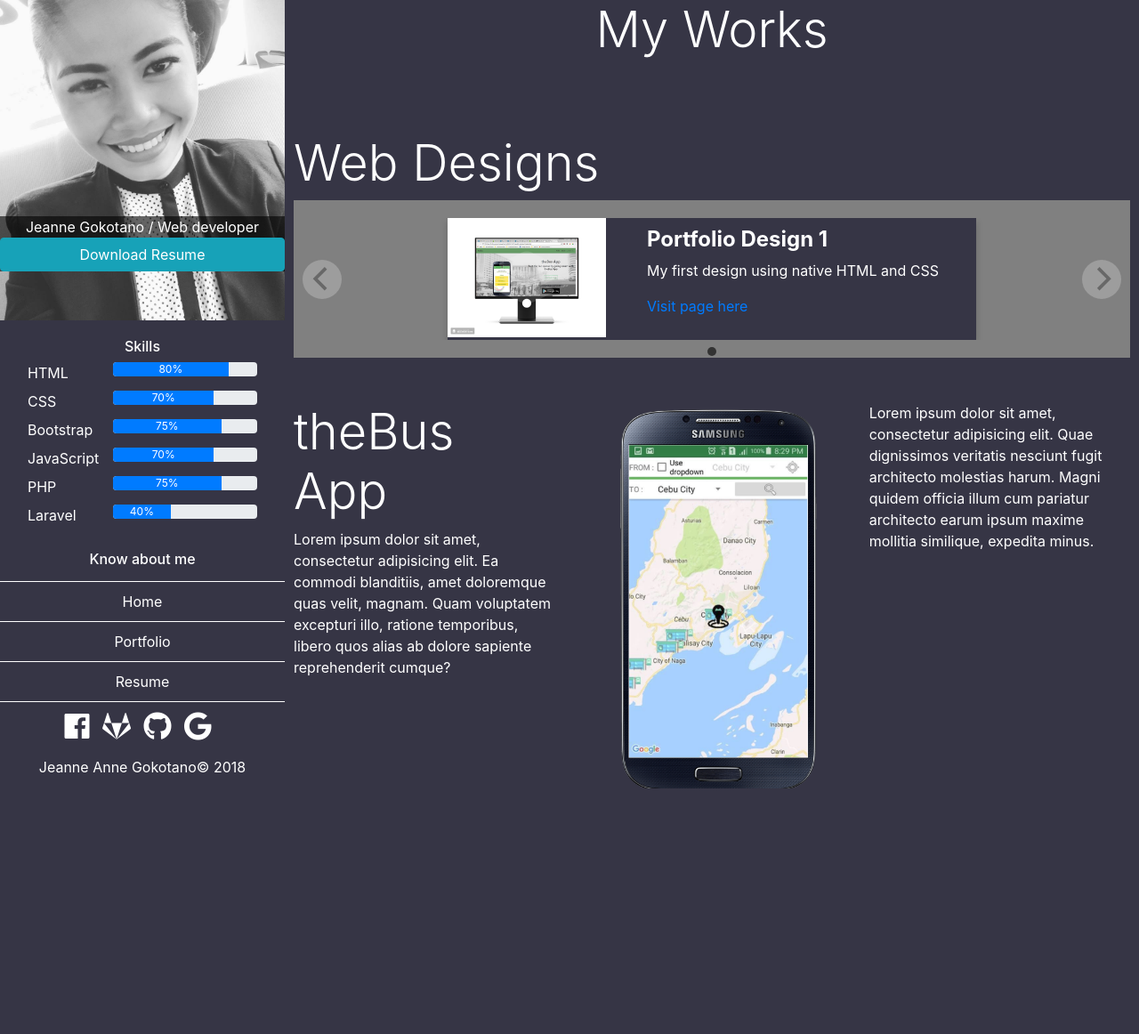
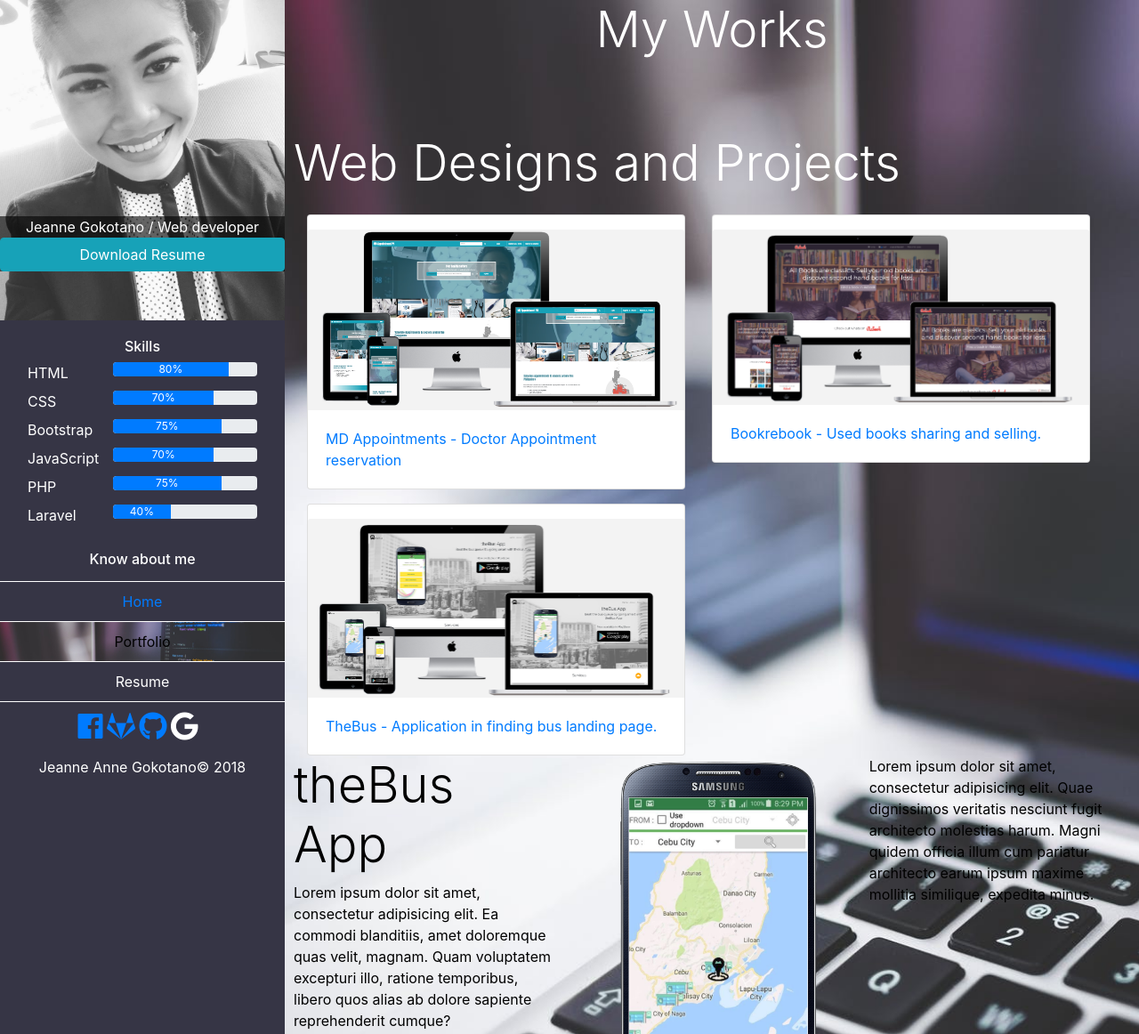
Before and after one commit to jeanne24/portfolio, a plain HTML site: page portfolio.html in a window 1280 px wide. Shown: the top 1162 px of the page at 89% size. Before the commit the page ends 886 px from the top, so only its background shows below. Drawn offline with nearby package versions, Linux system fonts and the light colour scheme.

Commit message:
updated portfolio

```diff
--- a/assets/css/style.css
+++ b/assets/css/style.css
@@ -2,7 +2,7 @@
 	margin: 0;
 	padding: 0;
 	box-sizing: border-box;
-	color: white;
+	/*color: white;*/
 	/*border: 1px solid black;*/
 }
 
@@ -33,17 +33,25 @@ nav .side-image {
 .page {
 	height: 100%;
 }
-
+.card{
+	margin-top: 16px;
+	padding-top: 16px;
+}
 .side-bar{
 	padding: 0;
 	height: 100%;
 	position: absolute;
 	top: 0;
 	left: 0;
+	color: white;
 }
 .me {
 /*	min-height: 40%;
 	min-width: 100%;*/
+}
+
+.home-page{
+	color: white;
 }
 .side-image {
 	background-image: url(../images/me.jpg);
@@ -128,6 +136,10 @@ h6 {
 
 .navs > a > .resume {
 	border-bottom: 1px solid white;
+}
+
+.resume{
+	color: white;
 }
 .footer {
 	width: 100%;
@@ -307,6 +319,7 @@ p > i {
 #section-3 {
     height: 434px;
     overflow: hidden;
+    color: black;
 }
 
 #section-3 .android-app{
@@ -336,6 +349,21 @@ pre {
 	margin: 0;
 	padding: 0;
 	box-sizing: border-box;
+}
+
+.portfolio{
+	background-image: url('../images/pexels-photo-908284.jpeg');
+	background-repeat: no-repeat;
+	background-size: cover;
+	color: black!important;
+	color:;
+}
+
+.portfolio:after{
+	content: "";
+	height: 100%;
+	width: 100%;
+	background-color: rgba(104, 70, 199, .5);
 }
 
 .experience .display-4{
--- a/portfolio.html
+++ b/portfolio.html
@@ -92,10 +92,10 @@
 				<div class="footer">
 					<div class="footer-content">
 					<p class="social-media">
-						<i class="fab fa-facebook"></i>
-						<i class="fab fa-gitlab"></i>
-						<i class="fab fa-github"></i>
-						<i class="fab fa-google"></i>
+						<a  href="https://www.facebook.com/jeanneanne.gokotano"><i class="fab fa-facebook fa-2x"></i></a>
+						<a  href="https://gitlab.com/jeanne24"><i class="fab fa-gitlab fa-2x"></i></a>
+						<a  href="https://github.com/jeanne24"><i class="fab fa-github fa-2x"></i></a>
+						<i class="fab fa-google fa-2x"></i>
 					</p>
 					<p class="copyrights">
 						Jeanne Anne Gokotano&copy; 2018
@@ -107,33 +107,36 @@
 			<div class="col-xl-9 col-lg-8 col-md-8 page-content">
 				<div class="row portfolio">
 					<div class="col-lg-12 row-content" id="section-1">
-						<h2 class="display-4 title">My Works</h2>
+						<h2 class="display-4 title white-color">My Works</h2>
 					</div>
 					<div class="col-lg-12 row-content" id="section">
-					<h2 class="display-4">Web Designs</h2></div>
-					<div class="col-lg-12 row-content js-flickity" data-flickity-options='{ "freeScroll": true, "wrapAround": true }' id="section-2">
-						<div class="card-port clear">
-							<img src="assets/images/busapp.jpg" alt="theBus App">
-							<div class="container">
-								<h4><b>Portfolio Design 1</b></h4>
-								<p>My first design using native HTML and CSS</p>
-								<p><a href="https://jeanne24.github.io/capstone/">Visit page here</a></p>
+					<h3 class="display-4 white-color">Web Designs and Projects</h3></div>
+					<div class="row container projects-list">
+						<div class="col-sm-12 col-md-6 col-lg-6">
+							<div class="card" style="width: 100%;">
+							  <img src="assets/images/mockups/md_appointments_mockup.png" alt="" class="fit-project card-img-top">
+							  <div class="card-body">
+							    <p class="card-text" style="color:black;"><a href="http://md-appointments-ph.herokuapp.com/">MD Appointments - Doctor Appointment reservation </a></p>
+							  </div>
 							</div>
 						</div>
-						<!-- <div class="card-port clear is-selected" aria-selected="true">
-							<img src="assets/images/busapp.jpg" alt="theBus App">
-							<div class="container">
-								<h4><b>Responsive Website Design</b></h4>
-								<p>Using Bootstrap as responsive mobile framework</p>
+						<div class="col-sm-12 col-md-6 col-lg-6">
+							<div class="card" style="width: 100%;">
+							  <img src="assets/images/mockups/bookrebook_mockup.png" alt="" class="fit-project card-img-top">
+
+							  <div class="card-body">
+							    <p class="card-text" style="color:black;"><a href="http://bookrebook.000webhostapp.com/">Bookrebook - Used books sharing and selling.</a></p>
+							  </div>
 							</div>
 						</div>
-						<div class="card-port clear">
-							<img src="assets/images/busapp.jpg" alt="theBus App">
-							<div class="container">
-								<h4><b>Responsive Website Design 2</b></h4>
-								<p>Using Bootstrap and Javascripts</p>
+						<div class="col-sm-12 col-md-6 col-lg-6">
+							<div class="card" style="width: 100%;">
+							  <img src="assets/images/mockups/thebus_mockup.png" alt="" class="card-img-top">
+							  <div class="card-body">
+							    <p class="card-text" style="color:black;"><a href="https://github.com/jeanne24/capstone">TheBus - Application in finding bus landing page.</a></p>
+							  </div>
 							</div>
-						</div> -->
+						</div>
 					</div>
 					<div class="col-lg-12 row-content" id="section-3">
 						<div class="row">
```
Also changed, not shown: index.html (+6 -6 lines), resume.html (+4 -4 lines), assets/images/mockups/bookrebook_mockup.png (added), assets/images/mockups/flat_design_mockup.png (added), assets/images/mockups/md_appointments_mockup.png (added), assets/images/mockups/thebus_mockup.png (added), assets/images/pexels-photo-908284.jpeg (added).
